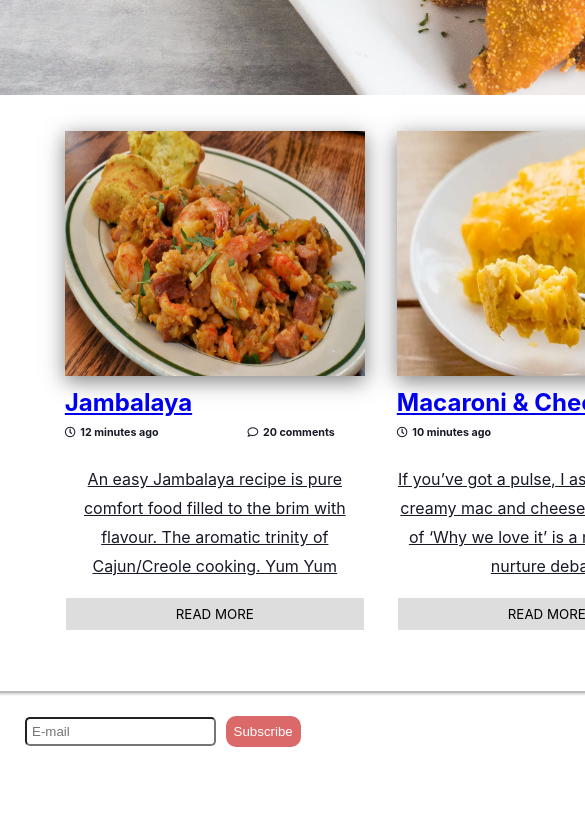
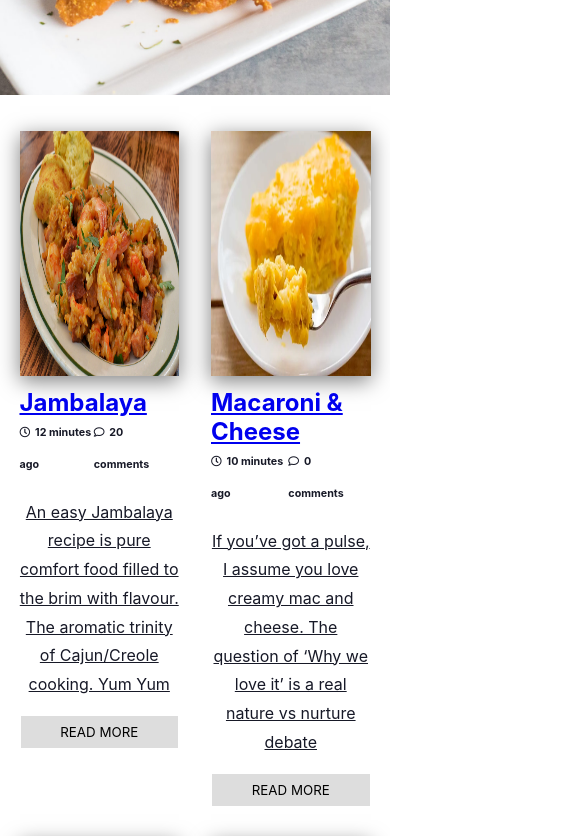
Before and after one commit to kamara-moses/SoulFood, a plain HTML site: page index.html in a window 390 px wide. Shown: the part 580-1416 px from the top of the page, 585 px wide, since content can reach past the window. Before the commit the page ends 1356 px from the top, so only its background shows below. Drawn offline with nearby package versions, Linux system fonts and the light colour scheme; a web font is replaced by a local one.

Commit message:
updated the responsiveness of the app

```diff
--- a/css/style.css
+++ b/css/style.css
@@ -129,10 +129,10 @@ header img {
 }
 
 .main .cards {
-    display: flex;
-    grid-template-columns: 1fr;
+    display: grid;
+    grid-template-columns: 1fr 1fr;
     gap: 2rem;
-    width: auto;
+    width: 100%;
 }
 
 .card>* {
@@ -140,7 +140,7 @@ header img {
 }
 
 .card img {
-    width: 300px;
+    width: 100%;
     box-shadow: 0 5px 20px rgba(0, 0, 0, 0.5);
     height: 245px;
 }
--- a/index.html
+++ b/index.html
@@ -127,7 +127,7 @@
 
 
     <script src='https://cdnjs.cloudflare.com/ajax/libs/jquery/3.2.1/jquery.min.js '></script>
-    <script src='./js/toggle.js '></script>
+    <script src='js/toggle.js'></script>
 </body>
 
 </html>
```
Also changed, not shown: jambalaya.html (+1 -1 lines).
